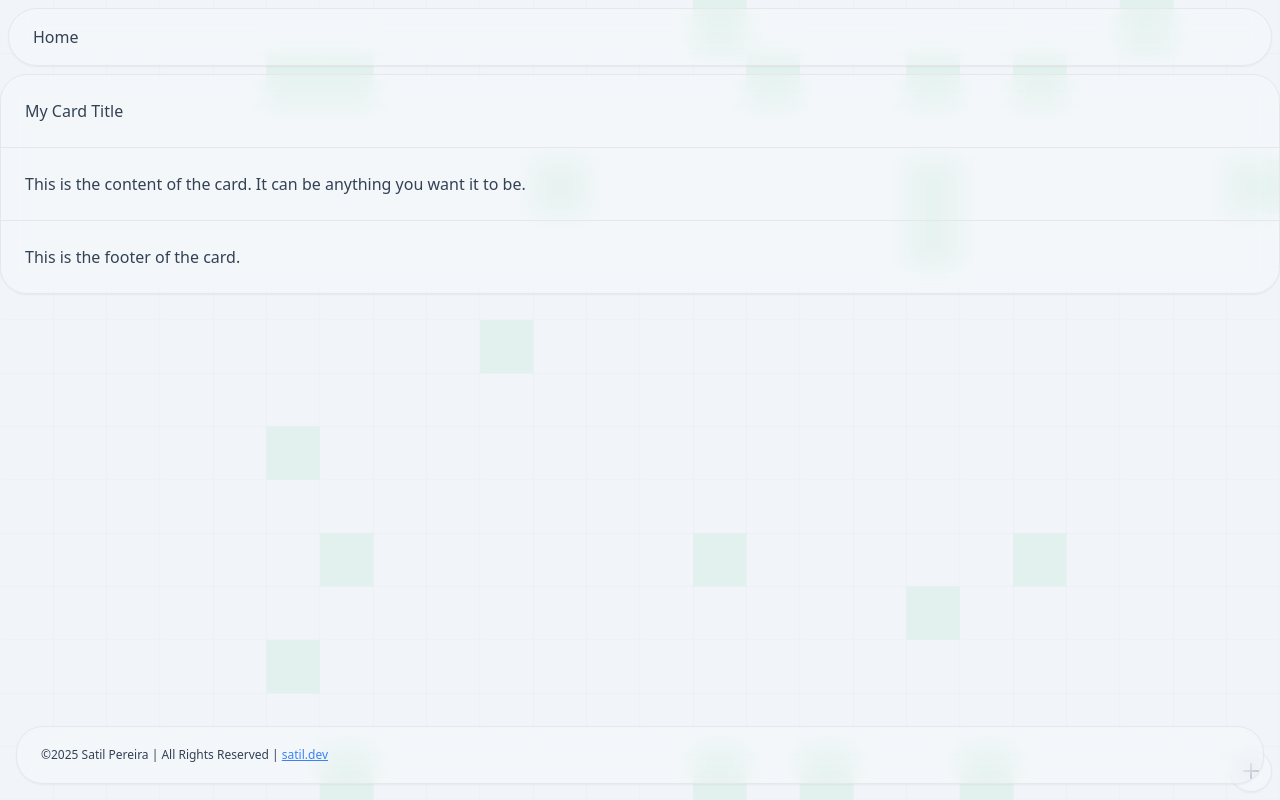
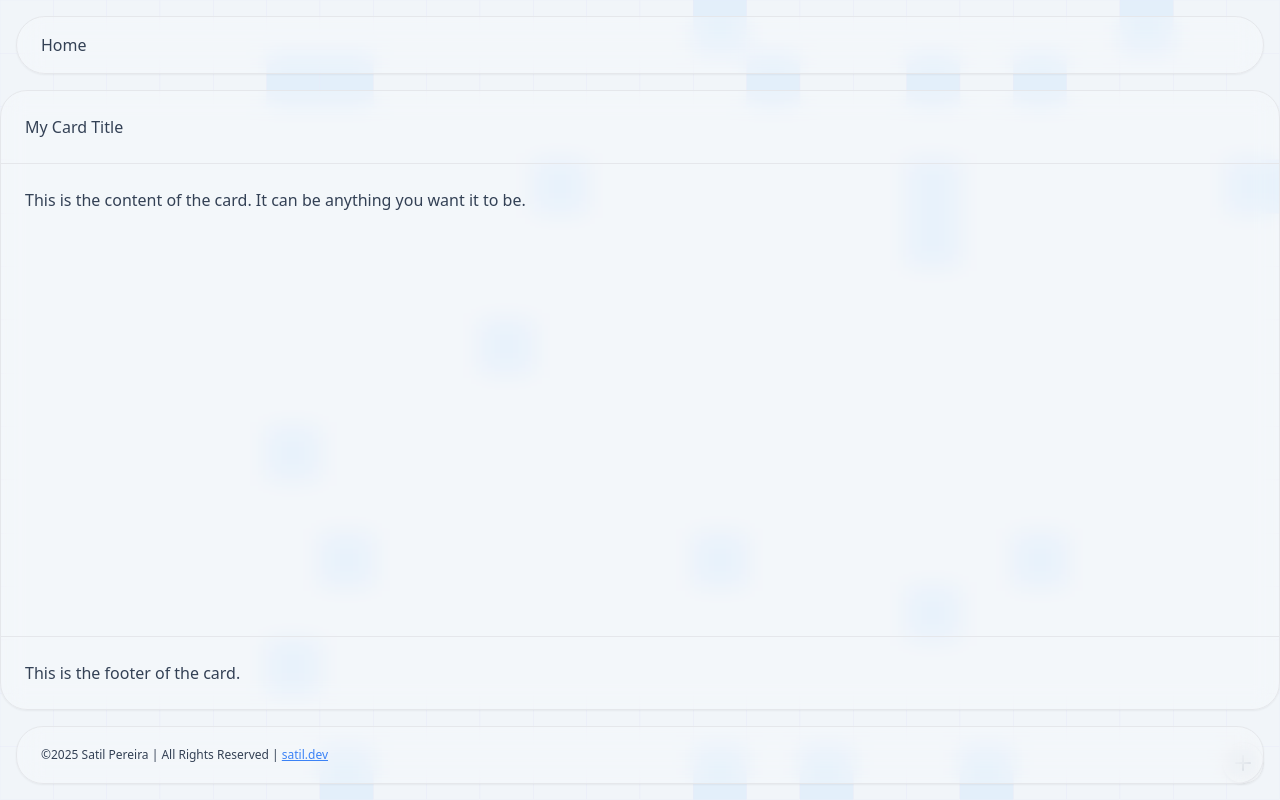
Before and after one commit to satilpereira/algs-and-ds-py, a Flask app: page / in a window 1280 px wide. Run offline with Flask 3, Linux system fonts and the light colour scheme; style sheets or scripts are compiled from the project's sources.

Commit message:
update styles for grid and layout; enhance card and navbar spacing

```diff
--- a/app/static/scripts/grid.js
+++ b/app/static/scripts/grid.js
@@ -25,7 +25,7 @@ function drawGrid() {
     for (let j = 0; j < rows; j++) {
       // Draw the filled square
       if (gridState[j][i]) {
-        ctx.fillStyle = "#BCE7D344"; // Filled square color
+        ctx.fillStyle = "#BFE2FF44"; // Filled square color
         ctx.fillRect(
           i * (squareSize + borderSize),
           j * (squareSize + borderSize),
@@ -35,7 +35,7 @@ function drawGrid() {
       }
 
       // Draw the border for the square
-      ctx.strokeStyle = "#bbc7c033"; // Border color
+      ctx.strokeStyle = "#DFE2FA99"; // Border color
       ctx.lineWidth = borderSize;
       ctx.strokeRect(
         i * (squareSize + borderSize),
--- a/app/templates/index.html
+++ b/app/templates/index.html
@@ -2,7 +2,7 @@
 {% from 'ui/card.html' import card_header, card_title, card_content,
 card_footer %} {% block content %}
 
-<div class="card container">
+<div class="card container h-full flex flex-col">
   {% call card_header() %} {% call card_title() %} My Card Title {%
   endcall %} {% endcall %} {% call card_content() %}
   <p>
--- a/app/templates/layouts/base.html
+++ b/app/templates/layouts/base.html
@@ -17,7 +17,7 @@
   >
     {% include 'partials/navbar.html' %}
 
-    <main>{% block content %}{% endblock %}</main>
+    <main class="flex-grow">{% block content %}{% endblock %}</main>
 
     <!-- fab -->
     {% include'partials/fab.html' %}
--- a/app/templates/partials/fab.html
+++ b/app/templates/partials/fab.html
@@ -1,4 +1,4 @@
-<aside class="absolute bottom-0 right-0 m-2 space-y-2">
+<aside class="absolute bottom-0 right-0 m-4 space-y-2">
   <div
     id="fab-content"
     class="card max-w-sm py-6 h-0 w-0 transition-all opacity-0 pointer-events-none divide-y"
--- a/app/templates/partials/navbar.html
+++ b/app/templates/partials/navbar.html
@@ -1,4 +1,4 @@
-<header class="p-2">
+<header class="p-4">
   <nav
     class="container border py-4 px-6 bg-opacity-20 bg-white backdrop-blur-md shadow-sm rounded-full"
   >
--- a/app/templates/ui/card.html
+++ b/app/templates/ui/card.html
@@ -15,5 +15,5 @@
 
 <!-- Card Footer -->
 {% macro card_footer() %}
-<div class="p-6 border-t">{{ caller() }}</div>
+<div class="p-6 border-t mt-auto">{{ caller() }}</div>
 {% endmacro %}
```
